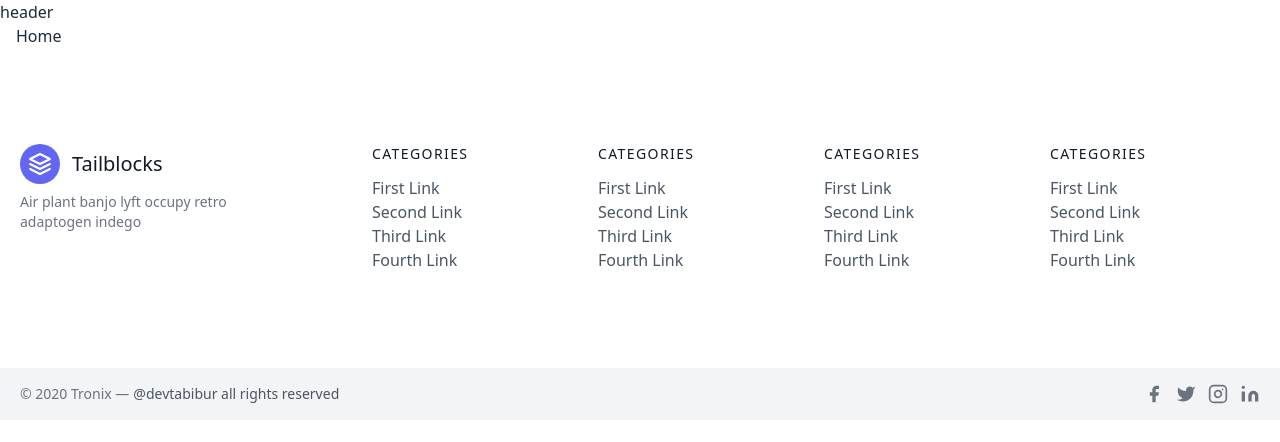
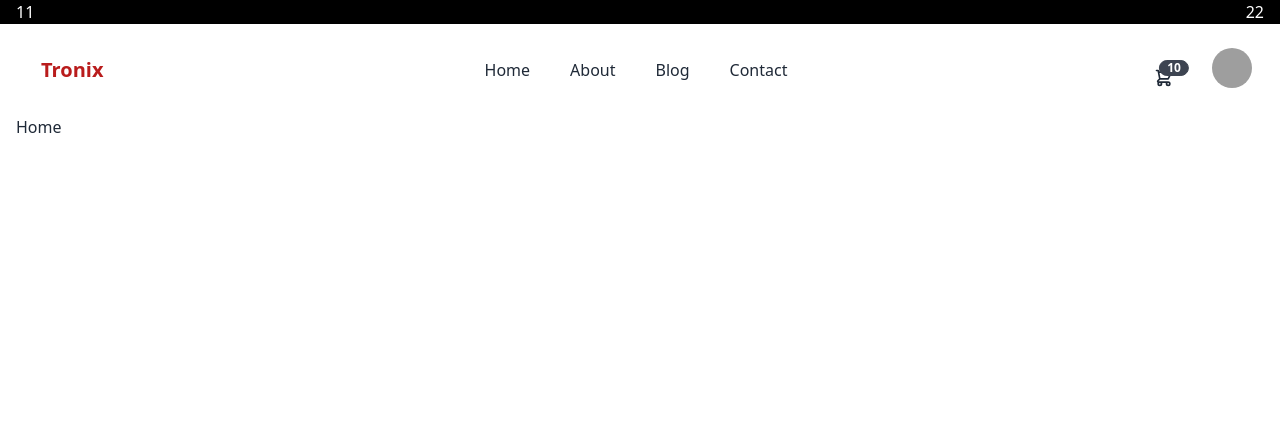
Before and after one commit to DevTabibur/tronix-app, a React (Create React App) app: page / in a window 1280 px wide. Shown: the top 442 px of the page. Built offline with nearby package versions, Linux system fonts and the light colour scheme; grey boxes are pictures that could not be loaded.

Commit message:
header is done

```diff
--- a/src/App.js
+++ b/src/App.js
@@ -23,7 +23,7 @@ function App() {
         <Route path="/about" element={<About/>}></Route>
         <Route path="/login" element={<Login/>}></Route>
       </Routes>
-      <Footer/>
+      {/* <Footer/> */}
     </>
   );
 }
--- a/src/Pages/Shared/Header/Header.jsx
+++ b/src/Pages/Shared/Header/Header.jsx
@@ -1,13 +1,143 @@
-import React from 'react';
-import './Header.css'
+import React from "react";
+import { Link } from "react-router-dom";
+import "./Header.css";
 
 const Header = () => {
+  const menu = [
+    <>
+      <li className="mr-2">
+        <Link to="/home">Home</Link>
+      </li>
+      <li className="mr-2">
+      <Link to="/about">About</Link>
+      </li>
+      <li className="mr-2">
+      <Link to="/blog">Blog</Link>
+      </li>
+      <li className="mr-2">
+      <Link to="/contact">Contact</Link>
+      </li>
+    </>,
+  ];
   return (
-    <>
-        header
-    </>
+    <div className="">
+      <HeaderTop />
 
-  )
-}
+<div className="container mx-auto px-4">
+      <div className="navbar py-0 my-0">
+        <div className="navbar-start">
+          <div className="dropdown">
+            <label tabindex="0" className="btn btn-ghost lg:hidden">
+              <svg
+                xmlns="http://www.w3.org/2000/svg"
+                className="h-5 w-5"
+                fill="none"
+                viewBox="0 0 24 24"
+                stroke="currentColor"
+              >
+                <path
+                  stroke-linecap="round"
+                  stroke-linejoin="round"
+                  stroke-width="2"
+                  d="M4 6h16M4 12h8m-8 6h16"
+                />
+              </svg>
+            </label>
+            <ul
+              tabindex="0"
+              className="menu menu-compact dropdown-content mt-3 p-2 shadow bg-base-100 rounded-box w-52"
+            >
+              {menu}
+            </ul>
+          </div>
+          <a className="btn btn-ghost normal-case text-xl text-red-700">Tronix</a>
+        </div>
+        <div className="navbar-center hidden lg:flex">
+          <ul className="menu menu-horizontal p-0">{menu}</ul>
+        </div>
+        <div className="navbar-end">
+        {/* profile options */}
+          <div className="flex-none">
 
-export default Header
+            <div className="dropdown dropdown-end mr-5">
+              <label tabindex="0" className="btn btn-ghost btn-circle">
+                <div className="indicator">
+                  <svg
+                    xmlns="http://www.w3.org/2000/svg"
+                    className="h-5 w-5"
+                    fill="none"
+                    viewBox="0 0 24 24"
+                    stroke="currentColor"
+                  >
+                    <path
+                      stroke-linecap="round"
+                      stroke-linejoin="round"
+                      stroke-width="2"
+                      d="M3 3h2l.4 2M7 13h10l4-8H5.4M7 13L5.4 5M7 13l-2.293 2.293c-.63.63-.184 1.707.707 1.707H17m0 0a2 2 0 100 4 2 2 0 000-4zm-8 2a2 2 0 11-4 0 2 2 0 014 0z"
+                    />
+                  </svg>
+                  <span className="badge badge-sm indicator-item">10</span>
+                </div>
+              </label>
+              <div
+                tabindex="0"
+                className="mt-3 card card-compact dropdown-content w-52 bg-base-100 shadow"
+              >
+                <div className="card-body">
+                  <span className="font-bold text-lg">8 Items</span>
+                  <span className="text-info">Subtotal: $999</span>
+                  <div className="card-actions">
+                    <button className="btn btn-primary btn-block">
+                      View cart
+                    </button>
+                  </div>
+                </div>
+              </div>
+            </div>
+
+            <div className="dropdown dropdown-end">
+              <label tabindex="0" className="btn btn-ghost btn-circle avatar">
+                <div className="w-10 rounded-full">
+                  <img src="https://api.lorem.space/image/face?hash=33791" />
+                </div>
+              </label>
+              <ul
+                tabindex="0"
+                className="menu menu-compact dropdown-content mt-3 p-2 shadow bg-base-100 rounded-box w-52"
+              >
+                <li>
+                  <a className="justify-between">
+                    Profile
+                    <span className="badge">New</span>
+                  </a>
+                </li>
+                <li>
+                  <a>Settings</a>
+                </li>
+                <li>
+                  <a>Logout</a>
+                </li>
+              </ul>
+            </div>
+          </div>
+        </div>
+      </div>
+    </div>
+    </div>
+  );
+};
+
+const HeaderTop = () => {
+  return (
+    <div className="bg-black">
+      <div className="container mx-auto px-4 text-white ">
+        <div className="grid grid-cols-2 gap-4">
+          <div className="text-left">11</div>
+          <div className="text-right">22</div>
+        </div>
+      </div>
+    </div>
+  );
+};
+
+export default Header;
```
